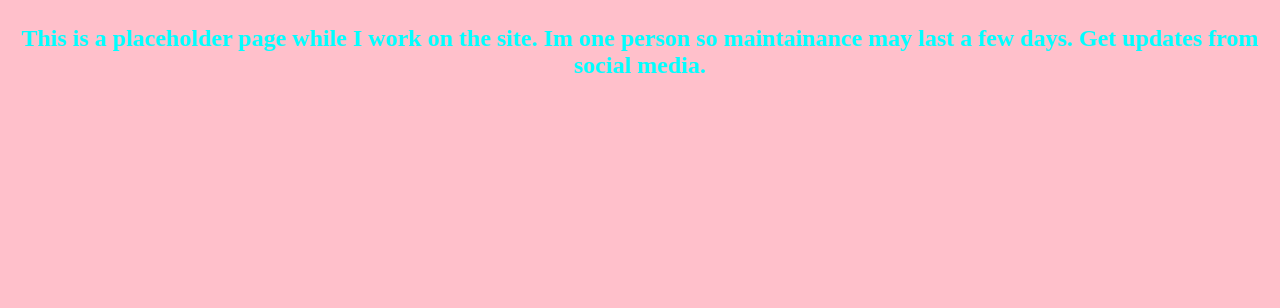
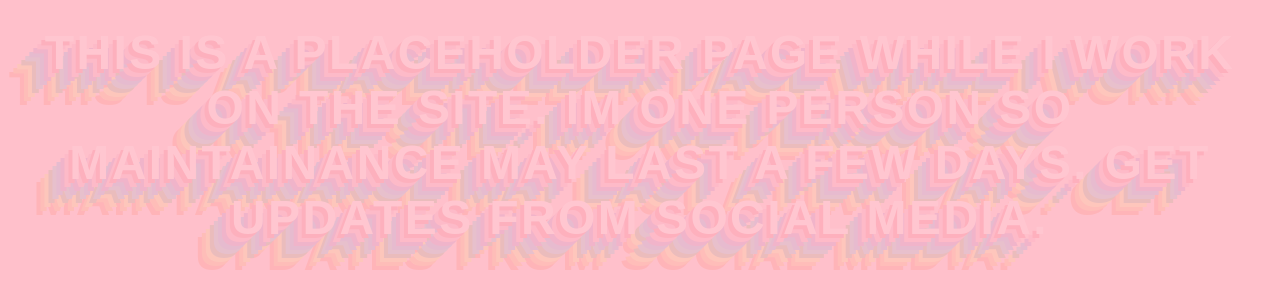
Before and after one commit to Smokey-liz/transsupportwiki.net, a plain HTML site: page index.html in a window 1280 px wide. Shown: the part 88-396 px from the top of the page. Drawn offline with Linux system fonts and the light colour scheme.

Commit message:
flash and fade text
flash and fade text

```diff
--- a/index.html
+++ b/index.html
@@ -94,5 +94,5 @@
 </style>
 <body>
   <h1 class="rainbowtext1">Trans Support Wiki</h1>
-  <h2 class="textstyle1" class="flashAndFadeText">This is a placeholder page while I work on the site. Im one person so maintainance may last a few days. Get updates from social media.</h2>
+  <h2 class="flashAndFadeText">This is a placeholder page while I work on the site. Im one person so maintainance may last a few days. Get updates from social media.</h2>
 </body>
```
